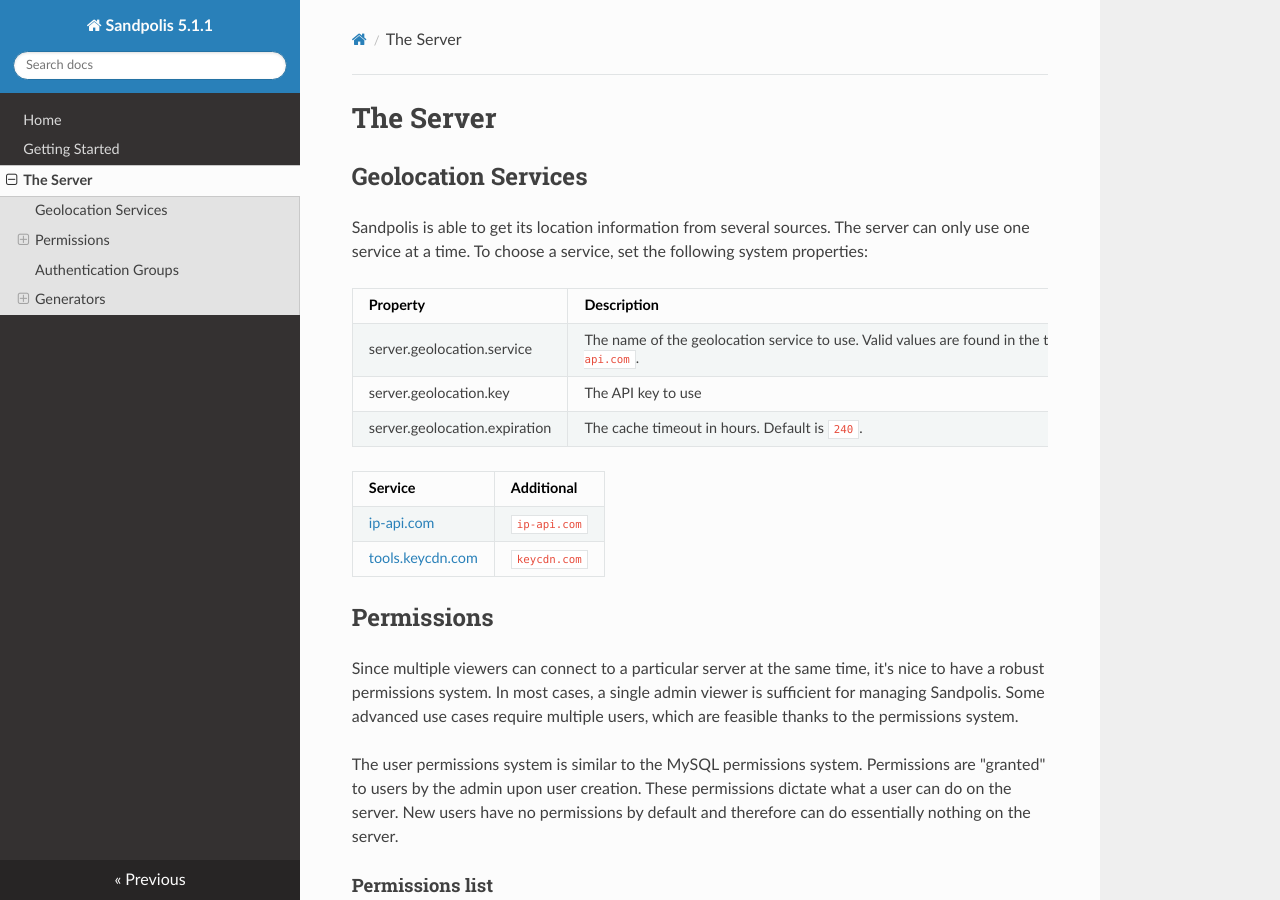
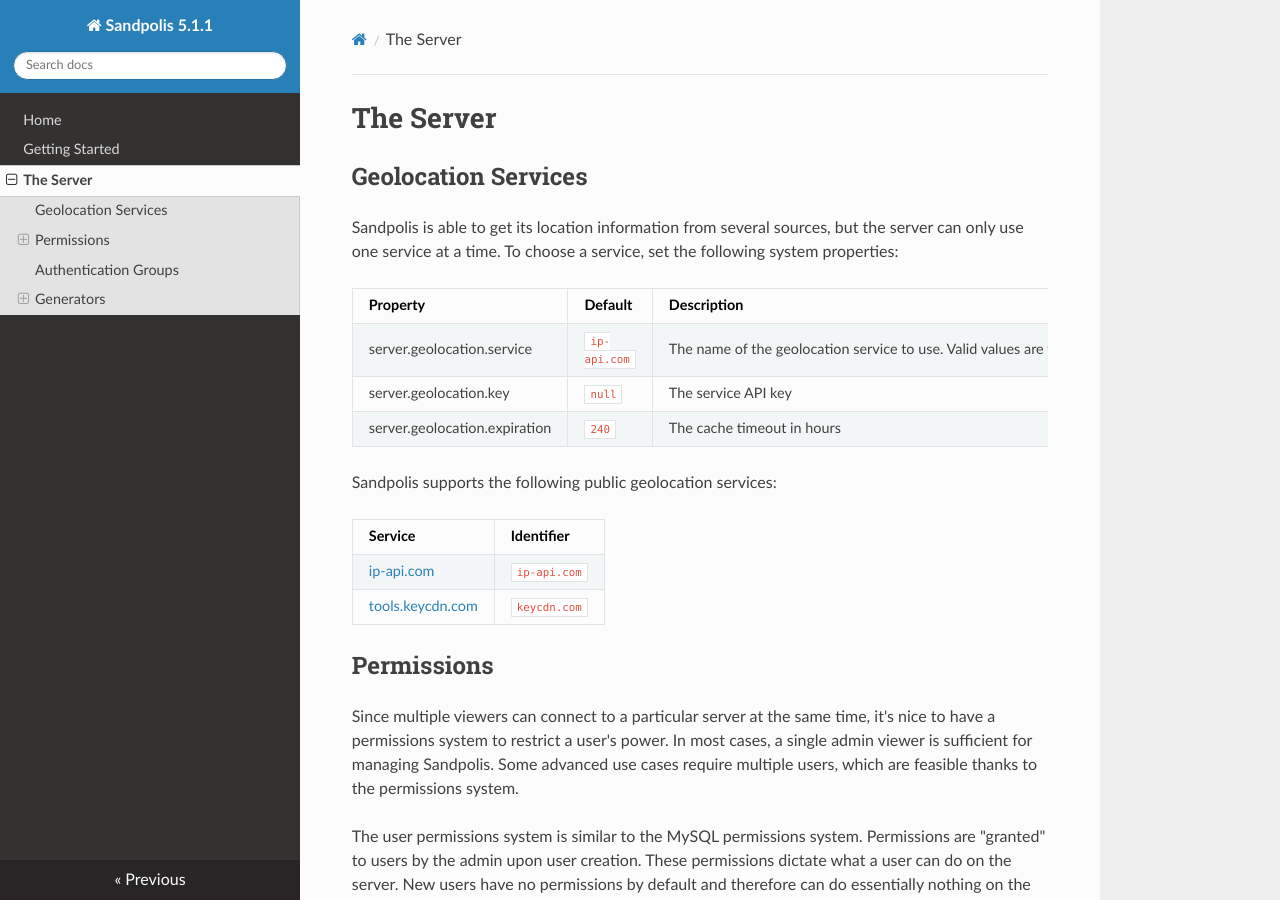
Before and after one commit to sandpolis/docs, an MkDocs documentation site: the page built from docs/server.md, in a window 1280 px wide and 900 px high. Built offline with MkDocs 1.6.1, drawn with Linux system fonts in a browser that asks for light colours; nearby versions of some CDN libraries.

Commit message:
Update docs

```diff
--- a/docs/server.md
+++ b/docs/server.md
@@ -1,21 +1,23 @@
 # The Server
 
 ## Geolocation Services
-Sandpolis is able to get its location information from several sources. The server can only use one service at a time. To choose a service, set the following system properties:
+Sandpolis is able to get its location information from several sources, but the server can only use one service at a time. To choose a service, set the following system properties:
 
-| Property   | Description |
-|------------|-------------|
-| server.geolocation.service | The name of the geolocation service to use. Valid values are found in the table below. Defaults to `ip-api.com`. |
-| server.geolocation.key | The API key to use |
-| server.geolocation.expiration | The cache timeout in hours. Default is `240`. |
+| Property   | Default | Description |
+|------------|---------|---|
+| server.geolocation.service | `ip-api.com` | The name of the geolocation service to use. Valid values are found in the table below. |
+| server.geolocation.key | `null` | The service API key |
+| server.geolocation.expiration | `240` | The cache timeout in hours |
 
-| Service    | Additional |
+Sandpolis supports the following public geolocation services:
+
+| Service    | Identifier |
 |------------|------------|
 | <a href="https://ip-api.com" target="_blank">ip-api.com</a> | `ip-api.com` |
 | <a href="https://tools.keycdn.com/geo" target="_blank">tools.keycdn.com</a> | `keycdn.com` |
 
 ## Permissions
-Since multiple viewers can connect to a particular server at the same time, it's nice to have a robust permissions system. In most cases, a single admin viewer is sufficient for managing Sandpolis. Some advanced use cases require multiple users, which are feasible thanks to the permissions system.
+Since multiple viewers can connect to a particular server at the same time, it's nice to have a permissions system to restrict a user's power. In most cases, a single admin viewer is sufficient for managing Sandpolis. Some advanced use cases require multiple users, which are feasible thanks to the permissions system.
 
 The user permissions system is similar to the MySQL permissions system. Permissions are "granted" to users by the admin upon user creation. These permissions dictate what a user can do on the server. New users have no permissions by default and therefore can do essentially nothing on the server.
 
```
Also changed, not shown: docs/index.md (+9 -6 lines).
